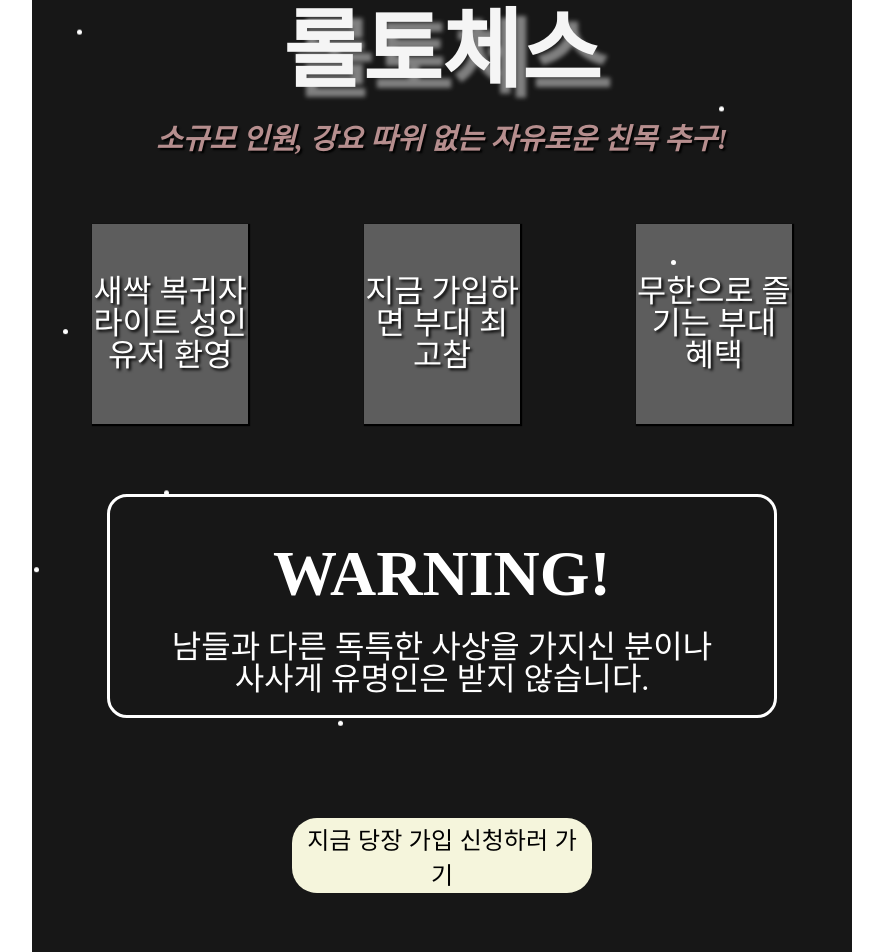
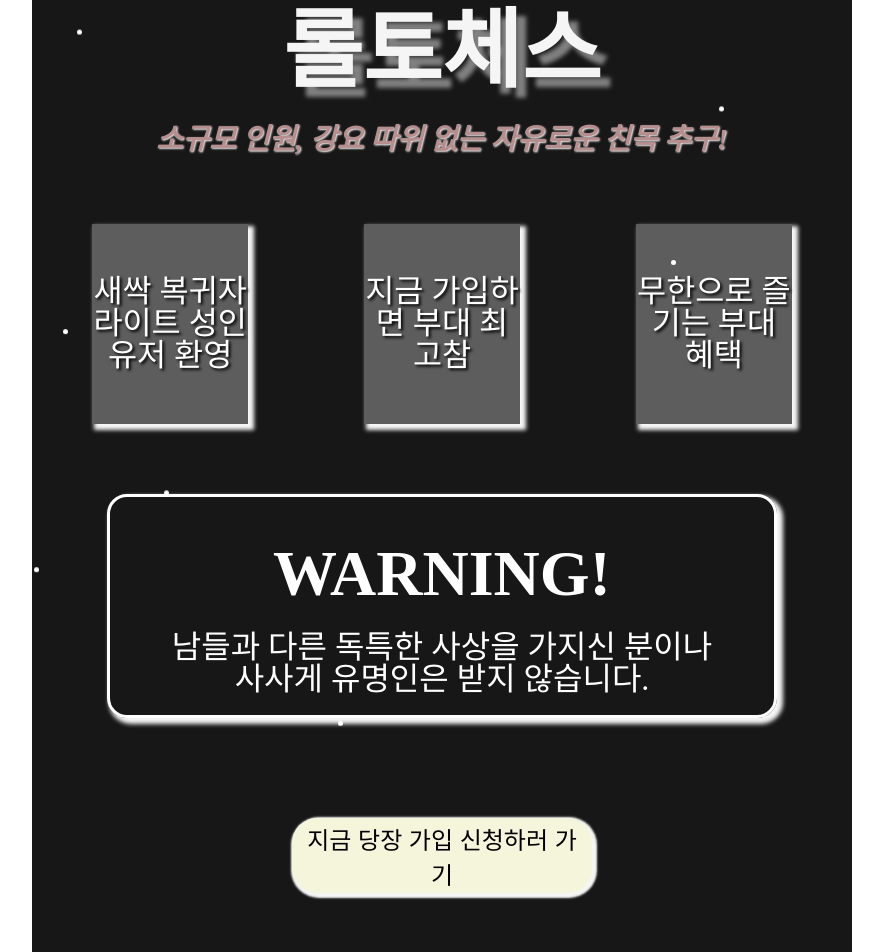
Before and after one commit to Hira-Yuki/ff-fc-ads, a React (Create React App) app: page / in a window 1280 px wide. Shown: the part 140-1092 px from the top of the page, without its empty margins (198-1081 px from the left). Built offline with nearby package versions, Linux system fonts and the light colour scheme.

Commit message:
그림자 설정 추가

```diff
--- a/src/components/Hero.css
+++ b/src/components/Hero.css
@@ -41,5 +41,5 @@
   font-style: italic;
   margin: 10px;
 
-  text-shadow: 2px 2px 2px black;
+  text-shadow: 1px 1px 2px whitesmoke;
 }
--- a/src/components/Introduce.js
+++ b/src/components/Introduce.js
@@ -36,7 +36,7 @@ const StBenefit = styled.div`
   height: 200px;
   flex-basis: 22.332%;
   background-color: rgba(255, 255, 255, 0.3);
-  box-shadow: 1px 1px 1px 1px black;
+  box-shadow: 4px 4px 4px 2px whitesmoke;
 
   display: flex;
   justify-content: center;
--- a/src/components/Join.js
+++ b/src/components/Join.js
@@ -31,4 +31,5 @@ const StBtn = styled.button`
   border: 0;
 
   font-size: 1.5em;
+  box-shadow: 2px 2px 2px 3px whitesmoke;
 `;
--- a/src/components/Warning.js
+++ b/src/components/Warning.js
@@ -3,7 +3,9 @@ import styled from "styled-components";
 const Warning = () => {
   return (
     <StMainBox>
-      <h3 style={{ fontSize: "2em", margin: "25px", fontWeight:"bold"}}>WARNING!</h3>
+      <h3 style={{ fontSize: "2em", margin: "25px", fontWeight: "bold" }}>
+        WARNING!
+      </h3>
       <p>남들과 다른 독특한 사상을 가지신 분이나</p>
       <p>사사게 유명인은 받지 않습니다.</p>
     </StMainBox>
@@ -24,4 +26,7 @@ const StMainBox = styled.div`
   align-items: center;
 
   font-size: 2em;
+
+  background-color: transparent;
+  box-shadow: 4px 4px 4px 2px whitesmoke;
 `;
```
